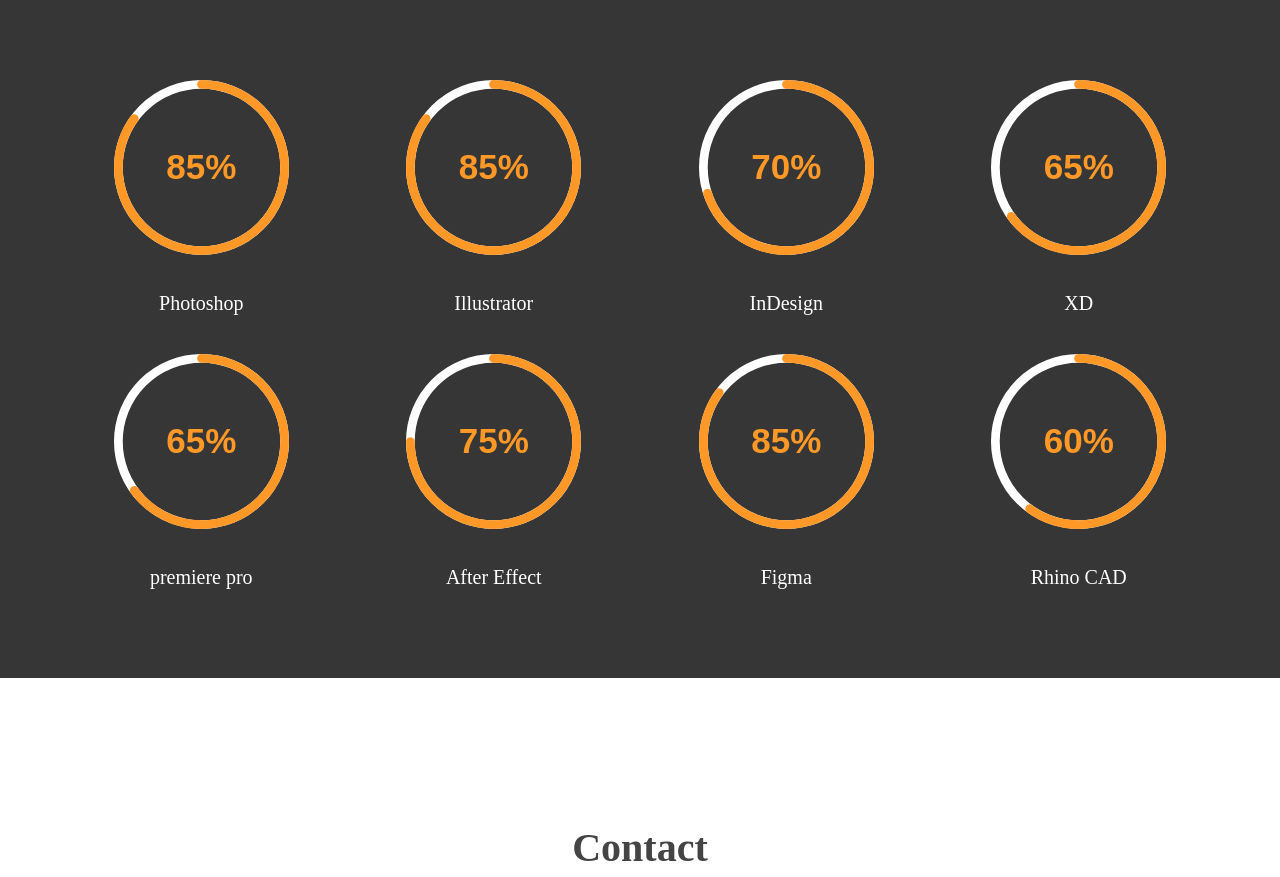
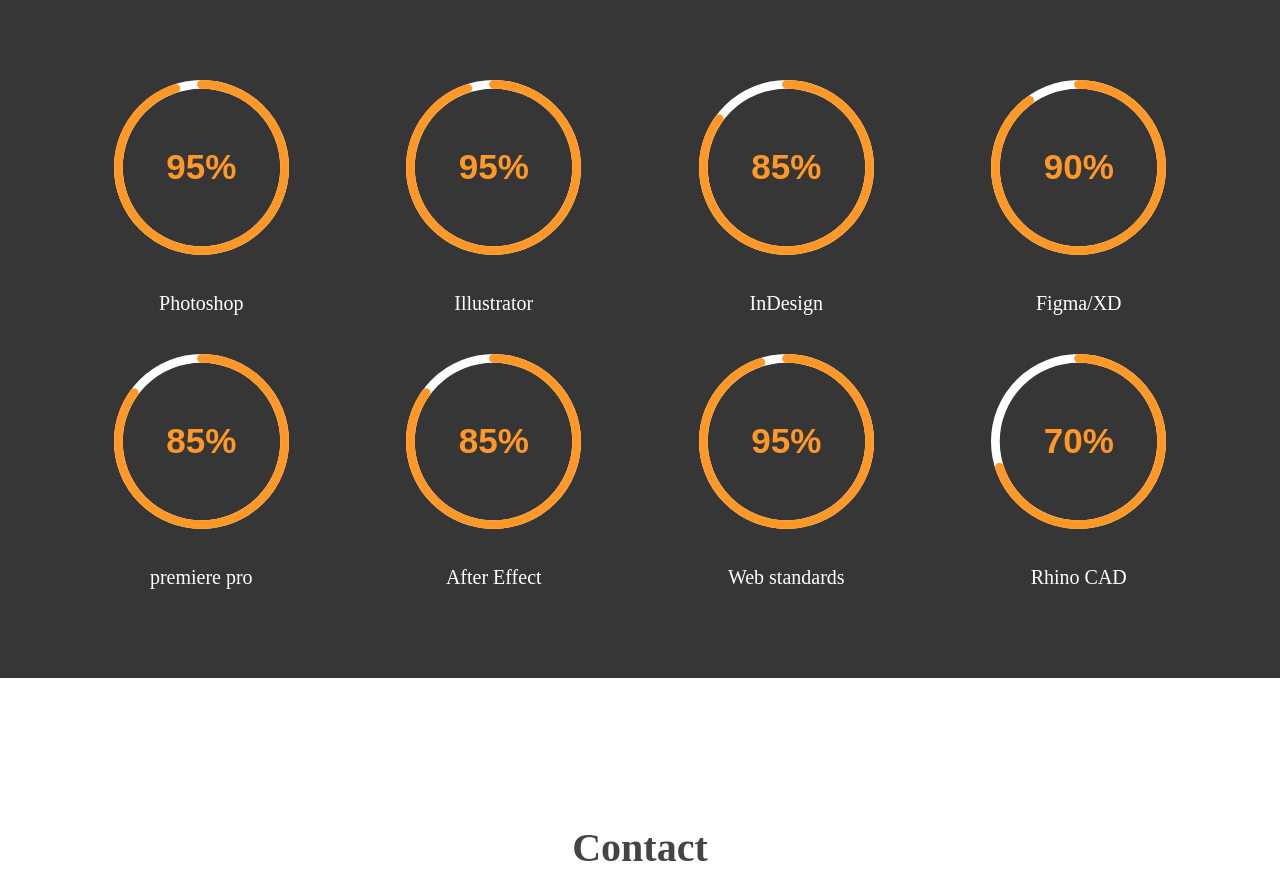
Before and after one commit to yejilee920/portfolio, a plain HTML site: page index.html in a window 1280 px wide. Shown: the part 3280-4157 px from the top of the page. Drawn offline with Linux system fonts and the light colour scheme; some packages are replaced by stand-ins of ours; a web font is replaced by a local one.

Commit message:
Update index.html

```diff
--- a/index.html
+++ b/index.html
@@ -560,7 +560,7 @@
               <div class="col-xs-12 col-sm-3 col-md-3 text-center">
                 <div class="single-skill">
                   <div class="progress-circular">
-                    <input type="text" class="knob" value="0" data-rel="85" data-linecap="round" data-width="175"
+                    <input type="text" class="knob" value="0" data-rel="95" data-linecap="round" data-width="175"
                       data-bgcolor="#fff" data-fgcolor="#ff9827" data-thickness=".10" data-readonly="true" disabled><!--스킬바색수정!!-->
                     <h3 class="progress-h4">Photoshop</h3>
                   </div>
@@ -571,7 +571,7 @@
               <div class="col-xs-12 col-sm-3 col-md-3 text-center">
                 <div class="single-skill">
                   <div class="progress-circular">
-                    <input type="text" class="knob" value="0" data-rel="85" data-linecap="round" data-width="175"
+                    <input type="text" class="knob" value="0" data-rel="95" data-linecap="round" data-width="175"
                       data-bgcolor="#fff" data-fgcolor="#ff9827" data-thickness=".10" data-readonly="true" disabled><!--스킬바색수정!!-->
                     <h3 class="progress-h4">Illustrator</h3>
                   </div>
@@ -582,7 +582,7 @@
               <div class="col-xs-12 col-sm-3 col-md-3 text-center">
                 <div class="single-skill">
                   <div class="progress-circular">
-                    <input type="text" class="knob" value="0" data-rel="70" data-linecap="round" data-width="175"
+                    <input type="text" class="knob" value="0" data-rel="85" data-linecap="round" data-width="175"
                       data-bgcolor="#fff" data-fgcolor="#ff9827" data-thickness=".10" data-readonly="true" disabled><!--스킬바색수정!!-->
                     <h3 class="progress-h4">InDesign</h3>
                   </div>
@@ -593,16 +593,16 @@
               <div class="col-xs-12 col-sm-3 col-md-3 text-center">
                 <div class="single-skill">
                   <div class="progress-circular">
-                    <input type="text" class="knob" value="0" data-rel="65" data-linecap="round" data-width="175"
+                    <input type="text" class="knob" value="0" data-rel="90" data-linecap="round" data-width="175"
                       data-bgcolor="#fff" data-fgcolor="#ff9827" data-thickness=".10" data-readonly="true" disabled><!--스킬바색수정!!-->
-                    <h3 class="progress-h4">XD</h3>
+                    <h3 class="progress-h4">Figma/XD</h3>
                   </div>
                 </div>
               </div>
               <div class="col-xs-12 col-sm-3 col-md-3 text-center">
                 <div class="single-skill">
                   <div class="progress-circular">
-                    <input type="text" class="knob" value="0" data-rel="65" data-linecap="round" data-width="175"
+                    <input type="text" class="knob" value="0" data-rel="85" data-linecap="round" data-width="175"
                       data-bgcolor="#fff" data-fgcolor="#ff9827" data-thickness=".10" data-readonly="true" disabled><!--스킬바색수정!!-->
                     <h3 class="progress-h4">premiere pro</h3>
                   </div>
@@ -611,7 +611,7 @@
               <div class="col-xs-12 col-sm-3 col-md-3 text-center">
                 <div class="single-skill">
                   <div class="progress-circular">
-                    <input type="text" class="knob" value="0" data-rel="75" data-linecap="round" data-width="175"
+                    <input type="text" class="knob" value="0" data-rel="85" data-linecap="round" data-width="175"
                       data-bgcolor="#fff" data-fgcolor="#ff9827" data-thickness=".10" data-readonly="true" disabled><!--스킬바색수정!!-->
                     <h3 class="progress-h4">After Effect</h3>
                   </div>
@@ -620,16 +620,16 @@
               <div class="col-xs-12 col-sm-3 col-md-3 text-center">
                 <div class="single-skill">
                   <div class="progress-circular">
-                    <input type="text" class="knob" value="0" data-rel="85" data-linecap="round" data-width="175"
+                    <input type="text" class="knob" value="0" data-rel="95" data-linecap="round" data-width="175"
                       data-bgcolor="#fff" data-fgcolor="#ff9827" data-thickness=".10" data-readonly="true" disabled><!--스킬바색수정!!-->
-                    <h3 class="progress-h4">Figma</h3>
+                    <h3 class="progress-h4">Web standards</h3>
                   </div>
                 </div>
               </div>
               <div class="col-xs-12 col-sm-3 col-md-3 text-center">
                 <div class="single-skill">
                   <div class="progress-circular">
-                    <input type="text" class="knob" value="0" data-rel="60" data-linecap="round" data-width="175"
+                    <input type="text" class="knob" value="0" data-rel="70" data-linecap="round" data-width="175"
                       data-bgcolor="#fff" data-fgcolor="#ff9827" data-thickness=".10" data-readonly="true" disabled><!--스킬바색수정!!-->
                     <h3 class="progress-h4">Rhino CAD</h3>
                   </div>
```
